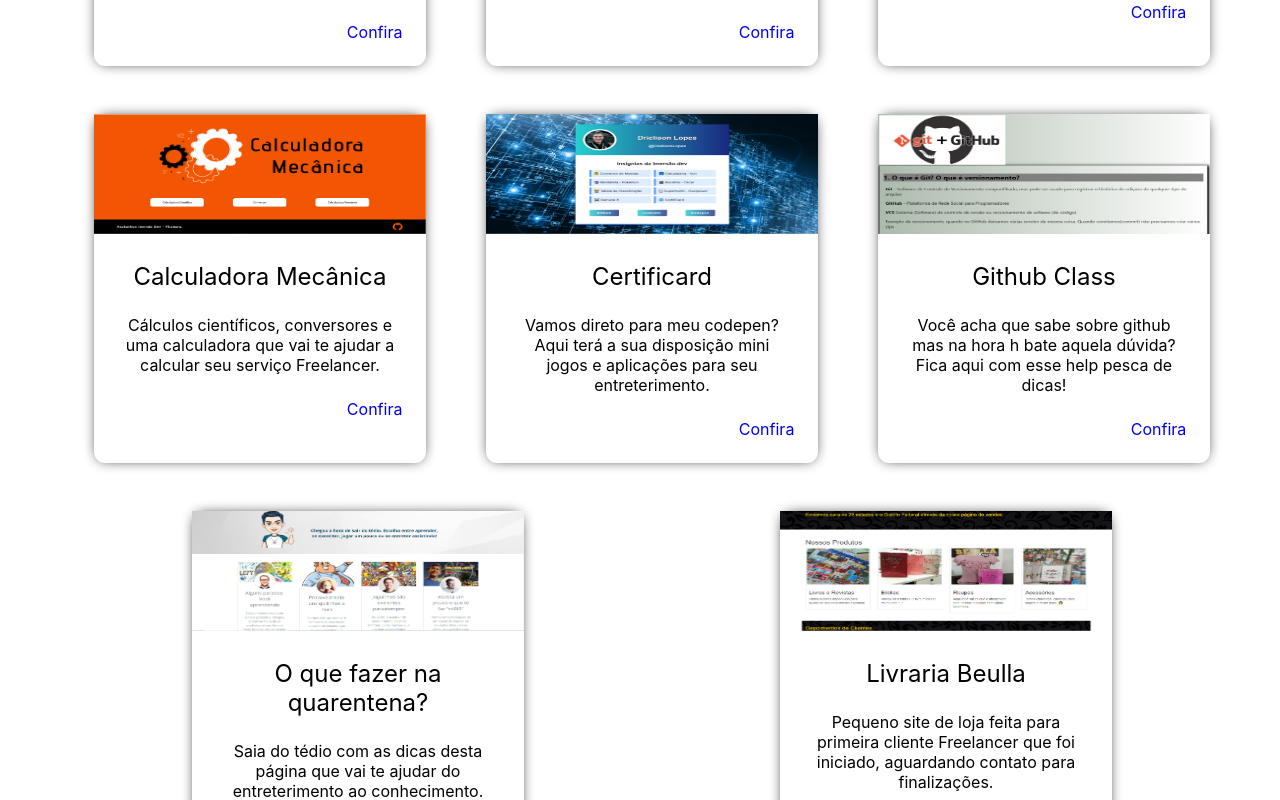
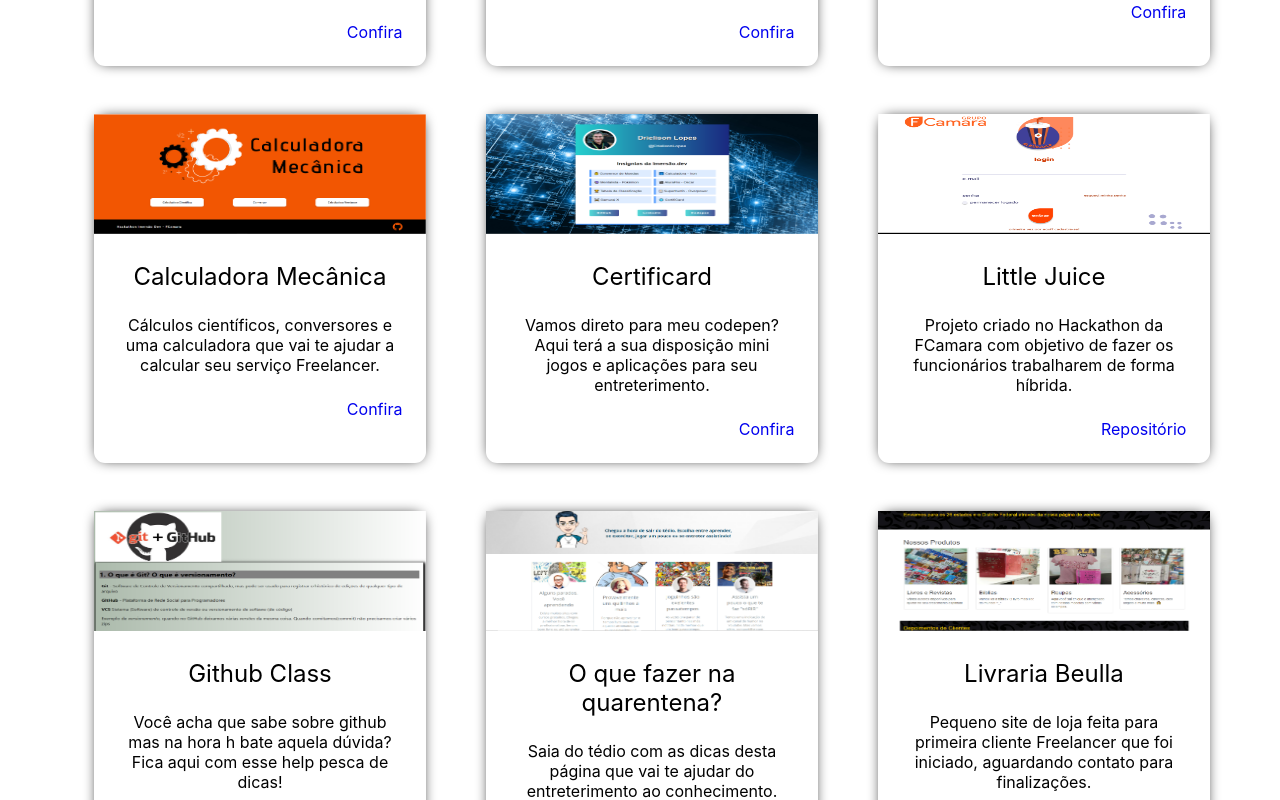
Before and after one commit to DrielisonLopes/portifolio-React, a React (Create React App) app: page / in a window 1280 px wide. Shown: the part 1694-2494 px from the top of the page. Built offline with nearby package versions, Linux system fonts and the light colour scheme.

Commit message:
add card Little Juice

```diff
--- a/src/components/projects/Projetos.js
+++ b/src/components/projects/Projetos.js
@@ -9,6 +9,7 @@ import card0 from "../../assets/cards/card0.png";
 import card1 from "../../assets/cards/card1.png";
 import card2 from "../../assets/cards/card2.png";
 import card3 from "../../assets/cards/card3.png";
+import card31 from "../../assets/cards/card31.png";
 import card4 from "../../assets/cards/card4.png";
 import card5 from "../../assets/cards/card5.png";
 import card6 from "../../assets/cards/card6.png";
@@ -190,6 +191,24 @@ export default () => {
             </div>
 
             <div className="card">
+              <img src={card31} alt={"card31"} />
+              <div className="content">
+                <div className="title">
+                  <p className="card-title">Little Juice</p>
+                </div>
+                <p>
+                  Projeto criado no Hackathon da FCamara com objetivo de
+                  fazer os funcionários trabalharem de forma híbrida.
+                </p>
+                <div className="btn-more">
+                  <a href="https://github.com/DrielisonLopes/littleJuice" target="_blank">
+                    Repositório
+                  </a>
+                </div>
+              </div>
+            </div>
+
+            <div className="card">
               <img src={card4} alt={"card4"} />
               <div className="content">
                 <div className="title">
```
Also changed, not shown: src/assets/cards/card31.png (added).
